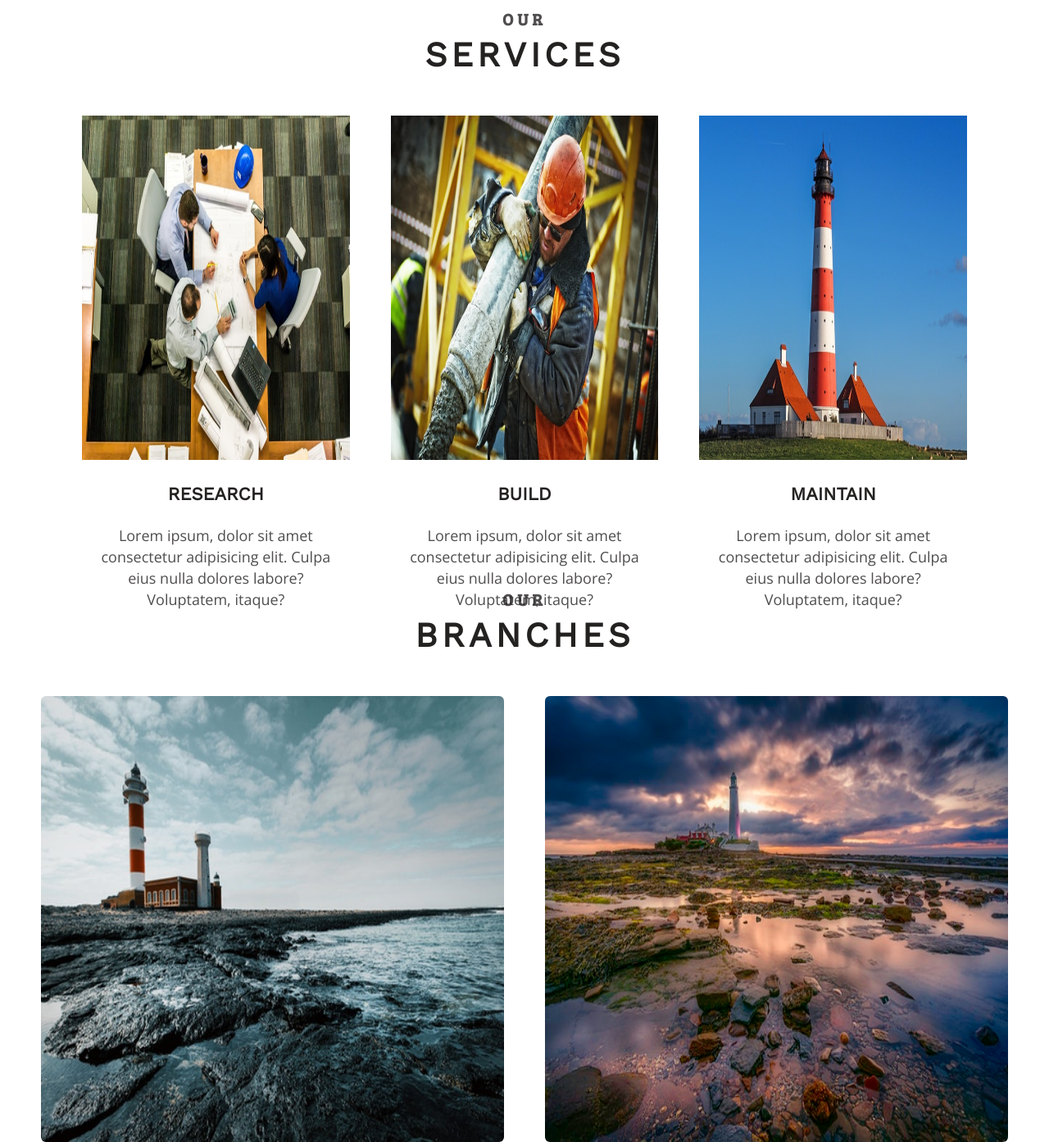
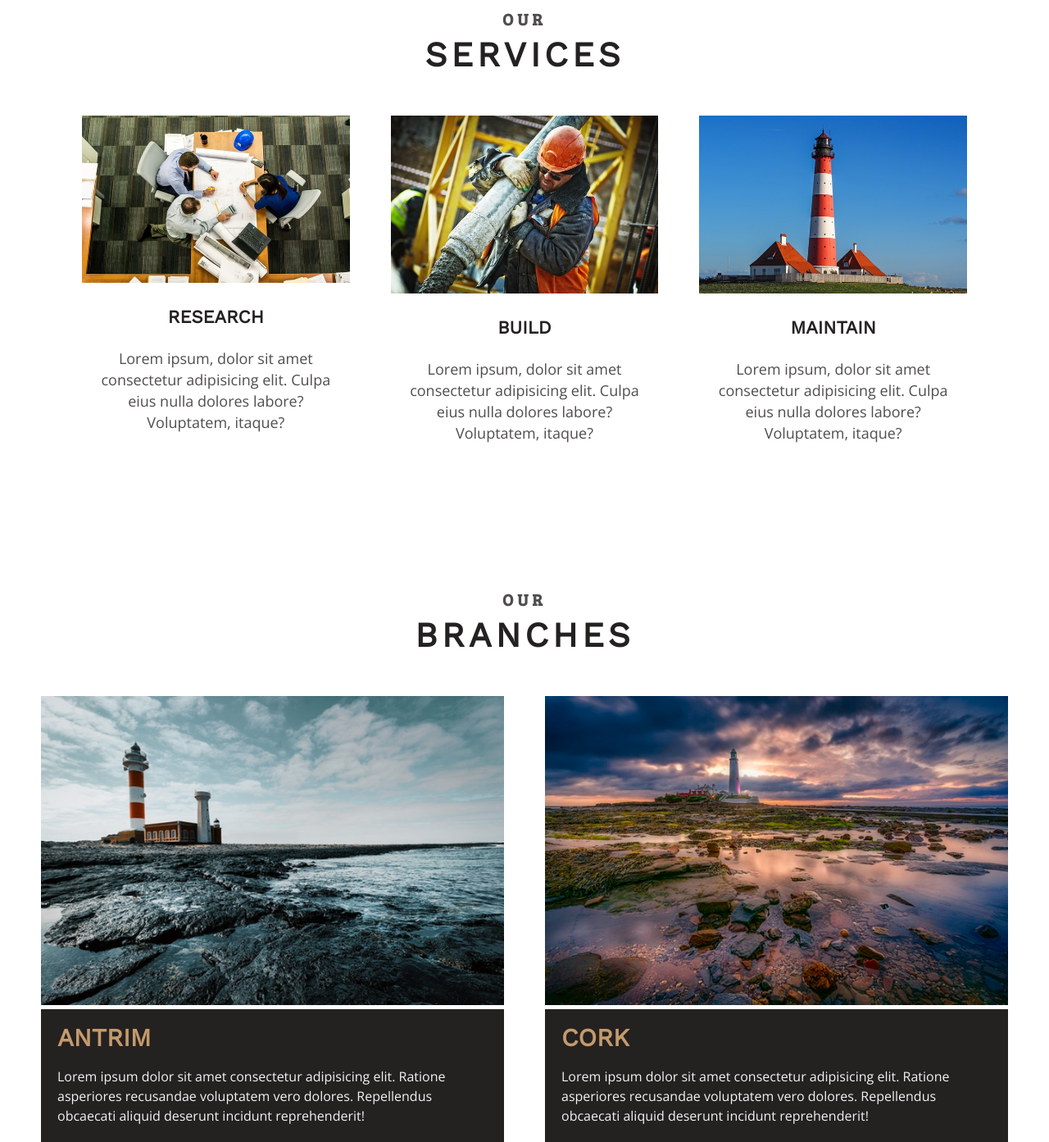
Before and after one commit to DownTheMatrix/lighthouse-construction-company, a website: page index.html in a window 1280 px wide. Shown: the part 1649-3042 px from the top of the page at 82% size. Drawn offline with nearby package versions, Linux system fonts and the light colour scheme.

Commit message:
Fix images height issue on Firefox

```diff
--- a/index.html
+++ b/index.html
@@ -217,7 +217,7 @@
     <footer id="footer">
         <div class="wrapper">
         <div class="text">
-            <h5>Follow Us</h3>
+            <h5>Follow Us</h5>
               <div class="social-wrapper">
                 <div class="social-icon">
                     <i class="fab fa-facebook-f fb"></i>
--- a/sass/_branches.scss
+++ b/sass/_branches.scss
@@ -1,5 +1,4 @@
 #branches {
-    position: relative;
     padding: 5rem;
 
     .heading {
@@ -28,8 +27,7 @@
 
             img {
                 width: 100%;
-                min-height: 100%;
-                border-radius: .6rem;
+                height: auto;
             }
 
             figcaption {
--- a/sass/_services.scss
+++ b/sass/_services.scss
@@ -1,7 +1,7 @@
 #services {
   padding: 5rem;
 
-  @media (min-width: 1110px) {
+   @media (min-width: 1110px) {
       padding: 10rem;
   }
 
@@ -33,7 +33,7 @@
 
       img {
         width: 100%;
-        min-height: 100%;
+        height: auto;
       }
 
       figcaption {
--- a/sass/_team.scss
+++ b/sass/_team.scss
@@ -32,7 +32,7 @@
 
             img {
                 width: 100%;
-                min-height: 100%;
+                height: auto;
             }
 
             figcaption {
```
Also changed, not shown: package.json (+5 -2 lines), css/style.css, css/style.prefix.css (added), sass/_mission.scss (deleted), 1 other file.
